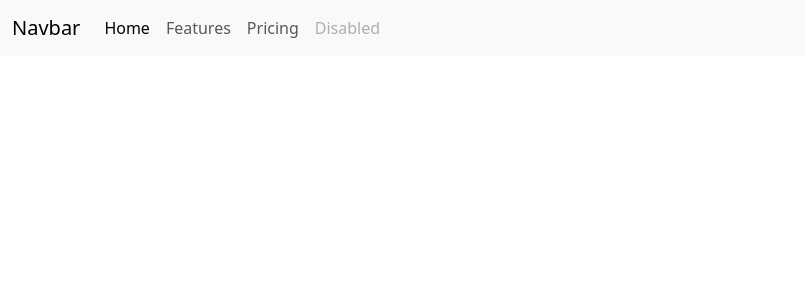
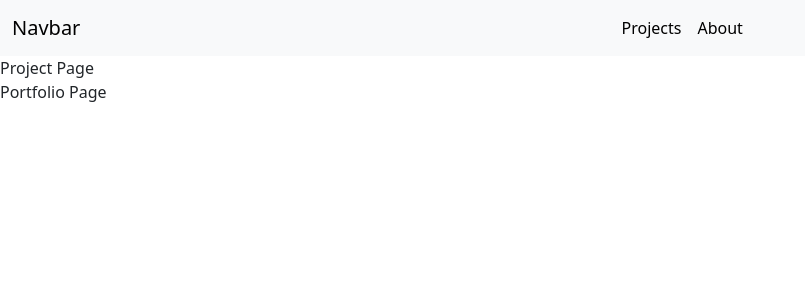
Before and after one commit to kaishu-design/react-portfolio, a React (Create React App) app: page / in a window 1280 px wide. Shown: the top 300 px of the page, without its empty margins (0-805 px from the left). Built offline with nearby package versions, Linux system fonts and the light colour scheme.

Commit message:
added navbar

```diff
--- a/package.json
+++ b/package.json
@@ -10,6 +10,7 @@
     "react": "^18.2.0",
     "react-bootstrap": "^2.8.0",
     "react-dom": "^18.2.0",
+    "react-router-dom": "^6.16.0",
     "react-scripts": "5.0.1",
     "web-vitals": "^2.1.4"
   },
--- a/src/App.js
+++ b/src/App.js
@@ -1,10 +1,17 @@
 import './App';
 import Header from './components/Header';
+import ProjectPage from './components/ProjectPage';
+import AboutPage from './components/AboutPage';
 
 function App() {
   return (
   <div className="App">
     <Header />
+
+    <ProjectPage />
+
+    <AboutPage />
+
     </div>
     );
   }
--- /dev/null
+++ b/src/components/AboutPage.js
@@ -0,0 +1,9 @@
+import React from 'react'
+
+const Portfolio = () => {
+  return (
+    <div>Portfolio Page</div>
+  )
+}
+
+export default Portfolio
--- a/src/components/Header.js
+++ b/src/components/Header.js
@@ -2,25 +2,20 @@ import React from 'react';
 
 const header = () => {
   return (
+
     <nav class="navbar navbar-expand-lg bg-body-tertiary">
     <div class="container-fluid">
       <a class="navbar-brand" href="#">Navbar</a>
       <button class="navbar-toggler" type="button" data-bs-toggle="collapse" data-bs-target="#navbarNav" aria-controls="navbarNav" aria-expanded="false" aria-label="Toggle navigation">
         <span class="navbar-toggler-icon"></span>
       </button>
-      <div class="collapse navbar-collapse" id="navbarNav">
+      <div class="collapse navbar-collapse d-flex justify-content-evenly" id="navbarNav">
       <ul class="navbar-nav">
         <li class="nav-item">
-            <a class="nav-link active" aria-current="page" href="#">Home</a>
+          <a class="nav-link active" aria-current="page" href="#">Projects</a>
         </li>
         <li class="nav-item">
-            <a class="nav-link" href="#">Features</a>
-          </li>
-          <li class="nav-item">
-            <a class="nav-link" href="#">Pricing</a>
-          </li>
-          <li class="nav-item">
-            <a class="nav-link disabled" aria-disabled="true">Disabled</a>
+          <a class="nav-link active" aria-current="page" href="#">About</a>
         </li>
       </ul>
       </div>
--- /dev/null
+++ b/src/components/ProjectPage.js
@@ -0,0 +1,9 @@
+import React from 'react'
+
+const Project = () => {
+  return (
+    <div>Project Page</div>
+  )
+}
+
+export default Project
```
Also changed, not shown: 1 other file (tests, documents, lock files or other folders). Lines whose indentation alone changed are shown as unchanged.
